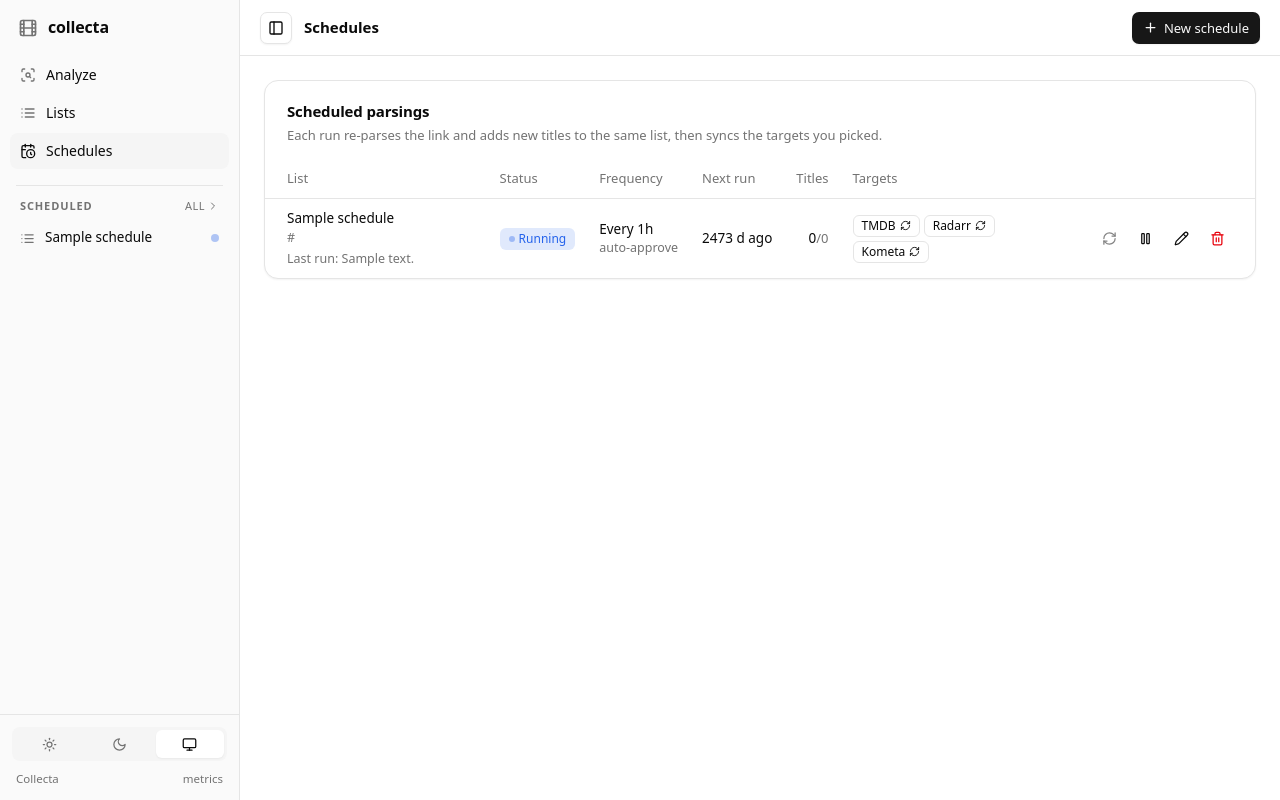
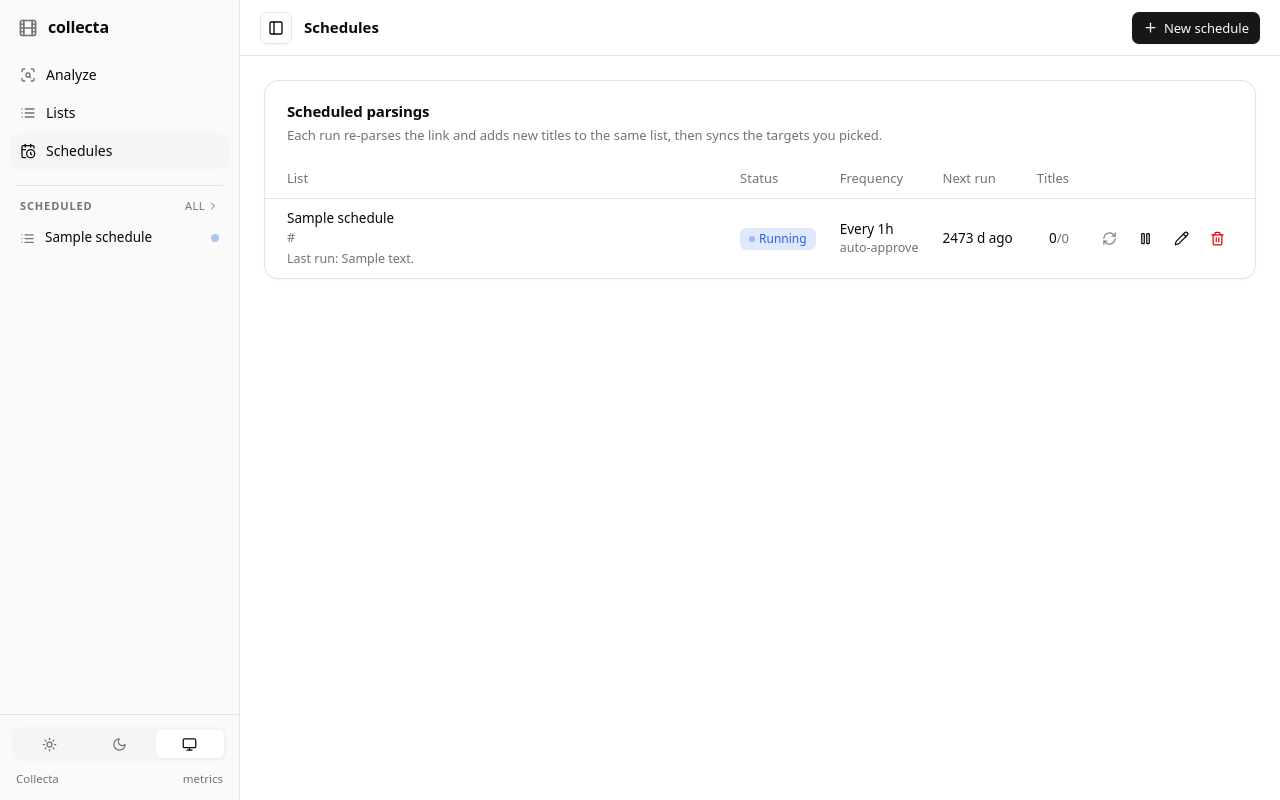
Before and after one commit to liamniou/collecta, a Flask app: page /schedules in a window 1280 px wide. Run offline with Flask 3, Linux system fonts and the light colour scheme; tables that the repository leaves empty hold one stand-in row (values such as "Sample post"); data that the repository does not hold is empty; parts of the project's set-up code (start-up, migrations or seed data) failed here and were passed over; some libraries are stand-ins or nearby versions.

Commit message:
Schedules: uniform short run summaries, drop Targets column
Every enabled target is now reported on every scheduled run ("TMDB up to
date", "TMDB synced", "Kometa collection updated", "... failed: <reason>"),
so summaries of lists published manually and by schedule look the same.
Full publisher output stays in the list's Activity log. The Targets column
is removed again.

Co-authored-by: Copilot <223556219+Copilot@users.noreply.github.com>

```diff
--- a/app/main.py
+++ b/app/main.py
@@ -286,8 +286,8 @@ def _run_schedule(schedule_id: int) -> None:
         _finish_schedule(schedule_id, "error", f"Parsing failed: {exc}", 0, 0)
         return
 
-    notes = [f"{extracted} title(s) on the page, {added} new"
-             + (f", {added_approved} auto-approved" if added else "")]
+    notes = [f"{extracted} titles on the page, {added} new"
+             + (f" ({added_approved} auto-approved)" if added else "")]
     status = "ok"
     if not extracted:
         # An empty result for a scheduled list means the page/parser broke, not "nothing new".
@@ -296,15 +296,21 @@ def _run_schedule(schedule_id: int) -> None:
     with get_session() as session:
         job = session.get(Job, job_id)
         published = {p.target for p in job.publishes if p.status == "ok"}
+    # Every enabled target is reported on every run so run summaries are comparable;
+    # full publisher output goes to the list's Activity log.
     for target in targets:
+        label = _TARGET_LABELS[target]
         # Radarr only needs registering once (it re-reads the TMDB list itself);
         # TMDB/Kometa are re-synced whenever new approved titles arrived.
         if target in published and (target == "radarr" or not added_approved):
+            notes.append(f"{label} up to date")
             continue
         result, detail = _PUBLISHERS[target](job_id)
-        notes.append(f"{target}: {detail}")
-        if result == "error":
-            status = "error"
+        if result == "ok":
+            notes.append(f"{label} {_TARGET_DONE[target]}")
+        else:
+            status = "error" if result == "error" else status
+            notes.append(f"{label} {'failed' if result == 'error' else 'skipped'}: {detail[:160]}")
     _finish_schedule(schedule_id, status, " · ".join(notes), added, extracted)
 
 
@@ -393,6 +399,9 @@ def _do_publish_kometa(job_id: str) -> tuple[str, str]:
     with _job_lock(job_id):
         return _do_publish_kometa_unlocked(job_id)
 
+
+_TARGET_LABELS = {"tmdb": "TMDB", "radarr": "Radarr", "kometa": "Kometa"}
+_TARGET_DONE = {"tmdb": "synced", "radarr": "list registered", "kometa": "collection updated"}
 
 _PUBLISHERS = {"tmdb": _do_publish_tmdb, "radarr": _do_publish_radarr, "kometa": _do_publish_kometa}
 
--- a/app/templates/schedules.html
+++ b/app/templates/schedules.html
@@ -8,10 +8,9 @@
 <style>
   tr.highlight td { background:color-mix(in srgb, var(--info) 8%, transparent); }
   tr.paused td:not(:last-child) { opacity:.55; }
-  #list .cell-main, #list .cell-sub { max-width:min(340px, 26vw); }
-  .targets { display:flex; flex-wrap:wrap; gap:4px; max-width:150px; }
+  #list .cell-main, #list .cell-sub { max-width:min(420px, 32vw); }
   @media (max-width: 1400px) { .hide-md { display:none; } }
-  .msg-line { font-size:12.5px; color:var(--muted-foreground); margin-top:3px; max-width:min(340px, 26vw); white-space:normal;
+  .msg-line { font-size:12.5px; color:var(--muted-foreground); margin-top:3px; max-width:min(420px, 32vw); white-space:normal;
     display:-webkit-box; -webkit-line-clamp:2; -webkit-box-orient:vertical; overflow:hidden; }
   .msg-line.error { color:var(--destructive); }
   .checks { display:grid; grid-template-columns:1fr 1fr; gap:14px 20px; }
@@ -35,9 +34,9 @@
         <table class="table">
           <thead><tr>
             <th>List</th><th>Status</th><th class="hide-sm">Frequency</th><th class="hide-sm hide-md">Last run</th><th>Next run</th>
-            <th class="num">Titles</th><th class="hide-sm" title="Green = published · ↻ = re-synced on each run">Targets</th><th></th>
+            <th class="num">Titles</th><th></th>
           </tr></thead>
-          <tbody id="list"><tr><td colspan="8" class="empty">Loading…</td></tr></tbody>
+          <tbody id="list"><tr><td colspan="7" class="empty">Loading…</td></tr></tbody>
         </table>
       </div>
     </div>
@@ -305,7 +304,7 @@
 
   function render() {
     if (!SCHEDULES.length) {
-      $('list').innerHTML = '<tr><td colspan="8" class="empty">No scheduled parsings yet. Click <b>New schedule</b>, or use <b>Schedule</b> on any list.</td></tr>';
+      $('list').innerHTML = '<tr><td colspan="7" class="empty">No scheduled parsings yet. Click <b>New schedule</b>, or use <b>Schedule</b> on any list.</td></tr>';
       return;
     }
     $('list').innerHTML = SCHEDULES.map(s => {
@@ -315,18 +314,6 @@
       const [label, kind] = STATUS[s.last_status] || ['Never run', 'outline'];
       const dotState = s.enabled ? (s.last_status || 'never') : 'paused';
       const hl = location.hash === '#s-' + s.id ? ' highlight' : '';
-      // Where the list actually lives (its publish history, not the last run's log) + what each run re-syncs.
-      const published = new Set(s.published || []);
-      const pub = [['tmdb', 'TMDB'], ['radarr', 'Radarr'], ['kometa', 'Kometa']].map(([t, label]) => {
-        const done = published.has(t), auto = s['publish_' + t];
-        if (!done && !auto) return '';
-        const title = (done ? 'Published' : 'Not published yet') + (auto ? ' · re-synced on each run' : '');
-        const inner = label + (auto ? ' ' + ICON('refresh', 11) : '');
-        if (t === 'tmdb' && s.tmdb_list_id)
-          return '<a class="badge ' + (done ? 'success' : 'outline') + '" href="https://www.themoviedb.org/list/' + esc(s.tmdb_list_id) +
-            '" target="_blank" rel="noopener" title="' + title + ' · open TMDB list ' + esc(s.tmdb_list_id) + '">' + inner + '</a>';
-        return '<span class="badge ' + (done ? 'success' : 'outline') + '" title="' + title + '">' + inner + '</span>';
-      }).filter(Boolean).join(' ');
       return '<tr id="s-' + s.id + '" class="' + (s.enabled ? '' : 'paused') + hl + '">' +
         '<td>' + nameHtml +
           '<a class="cell-sub" href="' + esc(s.source_url) + '" target="_blank" rel="noopener">' + esc(s.source_url) + '</a>' +
@@ -339,7 +326,6 @@
         '<td class="shrink">' + (s.enabled ? rel(s.next_run_at) : '<span class="muted">—</span>') + '</td>' +
         '<td class="num shrink">' + s.approved + '<span class="muted">/' + s.count + '</span>' +
           (s.review ? ' <span class="badge warning">' + s.review + ' to review</span>' : '') + '</td>' +
-        '<td class="hide-sm"><div class="targets">' + (pub || '<span class="muted">—</span>') + '</div></td>' +
         '<td class="shrink"><div class="row-actions">' +
           '<button class="btn ghost sm icon-only" data-act="run" data-id="' + s.id + '" title="Run now"' + (active ? ' disabled' : '') + '>' + ICON(active ? 'refresh' : 'play', 15) + '</button>' +
           '<button class="btn ghost sm icon-only" data-act="toggle" data-id="' + s.id + '" title="' + (s.enabled ? 'Pause' : 'Resume') + '">' + ICON(s.enabled ? 'pause' : 'play', 15) + '</button>' +
```
